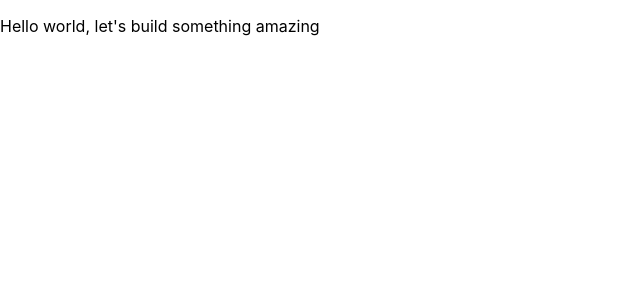
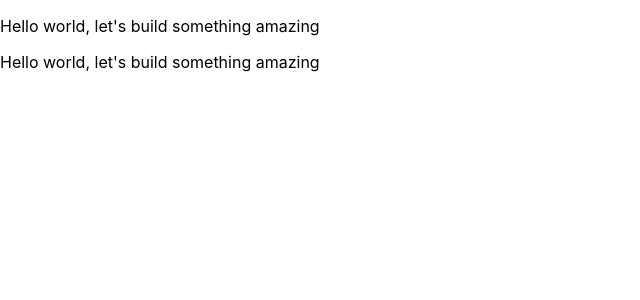
Before and after one commit to Niscolinx/order-tracking, a React (Create React App) app: page / in a window 1280 px wide. Shown: the top 300 px of the page, without its empty margins (0-640 px from the left). Built offline with nearby package versions, Linux system fonts and the light colour scheme.

Commit message:
updated the App.js

```diff
--- a/src/App.js
+++ b/src/App.js
@@ -4,6 +4,7 @@ function App() {
   return (
     <div className="">
       <p>Hello world, let's build something amazing</p>
+      <p>Hello world, let's build something amazing</p>
     </div>
   );
 }
```
